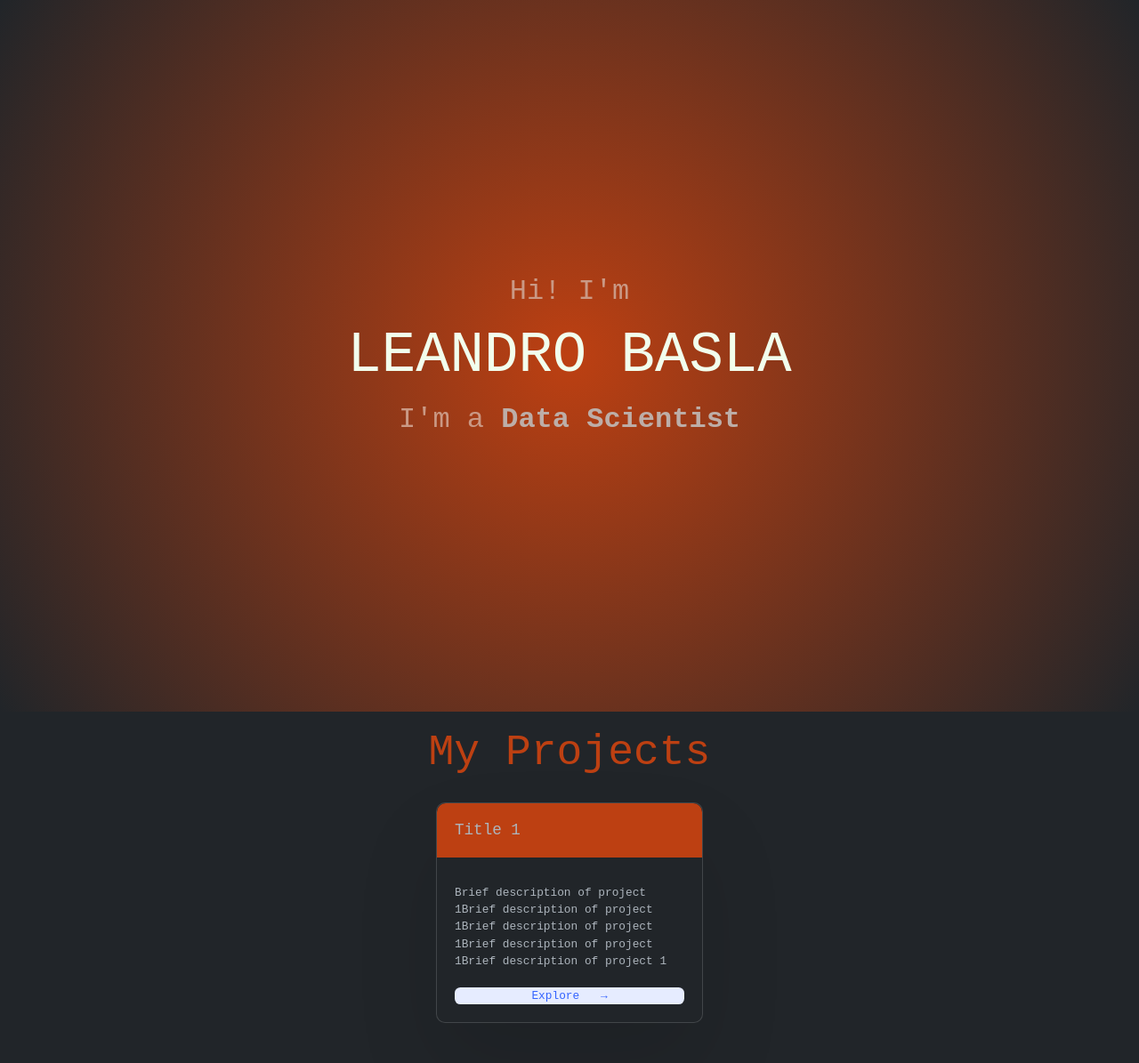
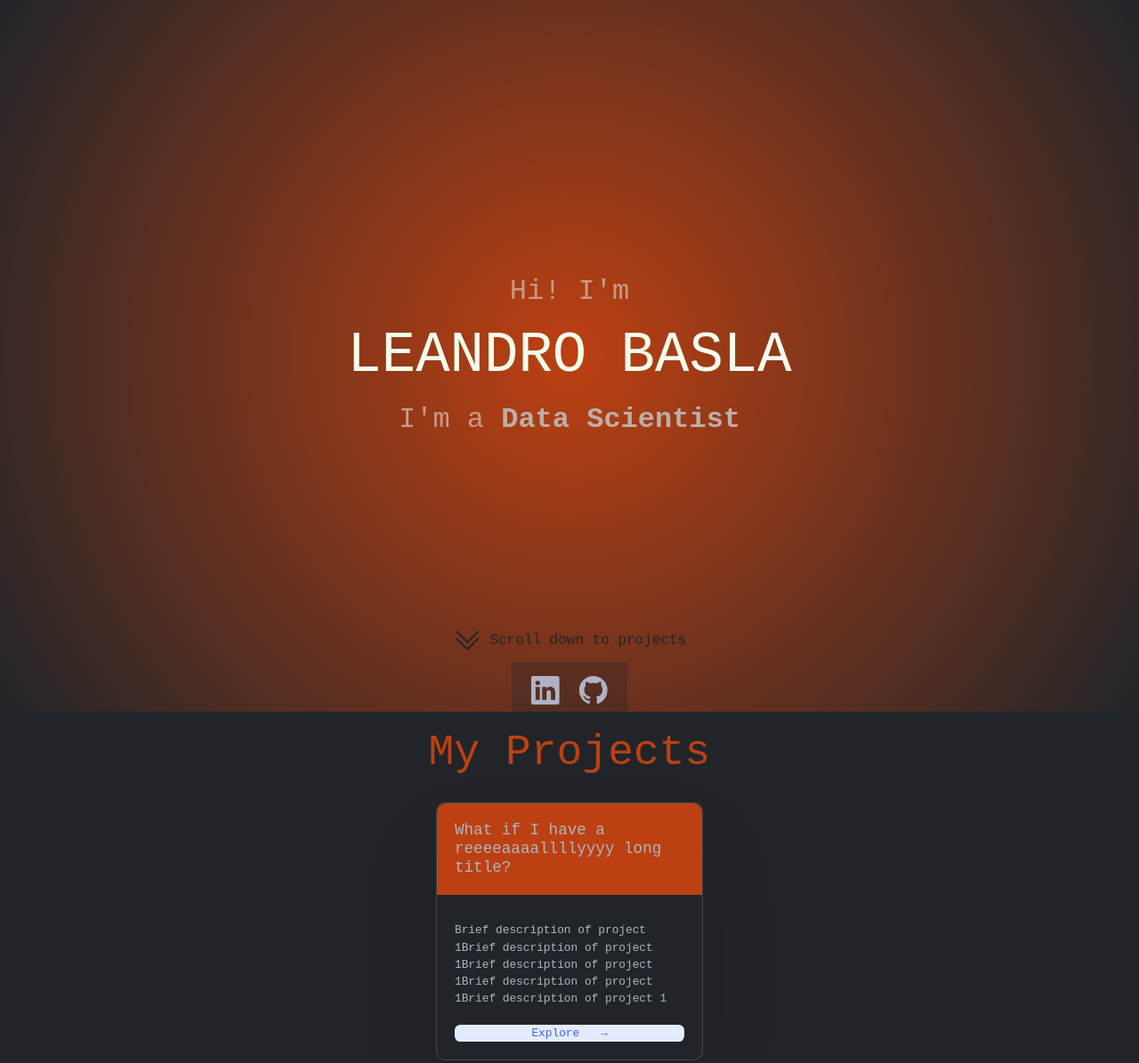
Before and after one commit to bleand/bleand.github.io, a plain HTML site: page index.html in a window 1280 px wide. Shown: the top 1195 px of the page at 89% size. Drawn offline with nearby package versions, Linux system fonts and the light colour scheme; a web font is replaced by a local one.

Commit message:
added socials

```diff
--- a/index.html
+++ b/index.html
@@ -17,21 +17,43 @@
     <header id="intro">
         <div class="container">
             <div>Hi! I'm</div>
-            <div class="intro-text">LEANDRO BASLA
-            </div>
+            <div class="intro-text">LEANDRO BASLA</div>
             <div>I'm a <strong>Data Scientist</strong></div>
         </div>
+        <a href="#main" id="scrolldown">
+            <svg xmlns="http://www.w3.org/2000/svg" width="16" height="16" fill="currentColor" class="bi bi-chevron-double-down" viewBox="0 0 16 16">
+              <path fill-rule="evenodd" d="M1.646 6.646a.5.5 0 0 1 .708 0L8 12.293l5.646-5.647a.5.5 0 0 1 .708.708l-6 6a.5.5 0 0 1-.708 0l-6-6a.5.5 0 0 1 0-.708z"/>
+              <path fill-rule="evenodd" d="M1.646 2.646a.5.5 0 0 1 .708 0L8 8.293l5.646-5.647a.5.5 0 0 1 .708.708l-6 6a.5.5 0 0 1-.708 0l-6-6a.5.5 0 0 1 0-.708z"/>
+            </svg>
+            Scroll down to projects
+        </a>
+        <ul class="hh-social">
+            <li>
+                <a href="https://www.linkedin.com/in/leandro-basla/">
+                    <svg xmlns="http://www.w3.org/2000/svg" width="16" height="16" fill="currentColor" class="bi bi-linkedin" viewBox="0 0 16 16">
+                        <path d="M0 1.146C0 .513.526 0 1.175 0h13.65C15.474 0 16 .513 16 1.146v13.708c0 .633-.526 1.146-1.175 1.146H1.175C.526 16 0 15.487 0 14.854V1.146zm4.943 12.248V6.169H2.542v7.225h2.401zm-1.2-8.212c.837 0 1.358-.554 1.358-1.248-.015-.709-.52-1.248-1.342-1.248-.822 0-1.359.54-1.359 1.248 0 .694.521 1.248 1.327 1.248h.016zm4.908 8.212V9.359c0-.216.016-.432.08-.586.173-.431.568-.878 1.232-.878.869 0 1.216.662 1.216 1.634v3.865h2.401V9.25c0-2.22-1.184-3.252-2.764-3.252-1.274 0-1.845.7-2.165 1.193v.025h-.016a5.54 5.54 0 0 1 .016-.025V6.169h-2.4c.03.678 0 7.225 0 7.225h2.4z"/>
+                    </svg>
+                </a>
+            </li>
+            <li>
+                <a href="https://github.com/bleand">
+                    <svg xmlns="http://www.w3.org/2000/svg" width="16" height="16" fill="currentColor" class="bi bi-github" viewBox="0 0 16 16">
+                        <path d="M8 0C3.58 0 0 3.58 0 8c0 3.54 2.29 6.53 5.47 7.59.4.07.55-.17.55-.38 0-.19-.01-.82-.01-1.49-2.01.37-2.53-.49-2.69-.94-.09-.23-.48-.94-.82-1.13-.28-.15-.68-.52-.01-.53.63-.01 1.08.58 1.23.82.72 1.21 1.87.87 2.33.66.07-.52.28-.87.51-1.07-1.78-.2-3.64-.89-3.64-3.95 0-.87.31-1.59.82-2.15-.08-.2-.36-1.02.08-2.12 0 0 .67-.21 2.2.82.64-.18 1.32-.27 2-.27.68 0 1.36.09 2 .27 1.53-1.04 2.2-.82 2.2-.82.44 1.1.16 1.92.08 2.12.51.56.82 1.27.82 2.15 0 3.07-1.87 3.75-3.65 3.95.29.25.54.73.54 1.48 0 1.07-.01 1.93-.01 2.2 0 .21.15.46.55.38A8.012 8.012 0 0 0 16 8c0-4.42-3.58-8-8-8z"/>
+                    </svg>
+                </a>
+            </li>
+        </ul>
     </header>
 
 
-    <main>
+    <main id="main">
         <div id="main-page">
             <div class="container">
                 <div class="portfolio-title"> My Projects </div>
 
                 <div class="cards-container">
                     <div class="card">
-                        <h2 class="card_header">Title 1</h2>
+                        <h2 class="card_header">What if I have a reeeeaaaallllyyyy long title?</h2>
                         <div class="card_description">
                             <p>Brief description of project 1Brief description of project 1Brief description of project 1Brief description of project 1Brief description of project 1</p>
                             <a href="https://www.google.com" class="card__btn">Explore <span>&rarr;</span></a>
--- a/style.css
+++ b/style.css
@@ -42,6 +42,56 @@ body {
 
 #intro strong {
     color: #bdaea8;
+}
+
+#scrolldown{
+    position: absolute;
+    text-decoration: none;
+    color: #212529;
+    top: 90%;
+    right: 50%;
+    transform: translate(50%, -50%);
+}
+#scrolldown svg{
+    height: 32px;
+    width: 32px;
+}
+
+.hh-social{
+    position: absolute;
+    transform-style: preserve-3d;
+    top: 97%;
+    right: 50%;
+    list-style: none;
+    margin: 0;
+    transition: opacity .35s ease .75s;
+    z-index: 7;
+    background: #21252950;
+    padding: 16px;
+    transform: translate(50%, -50%);
+}
+
+.hh-social li {
+    display:inline;
+    padding: 6px;
+}
+
+.hh-social a{
+    text-decoration: none;
+}
+
+.hh-social svg {
+    width: 32px;
+    height: 32px
+}
+
+.hh-social svg path {
+    fill: #b0b2c3;
+    transition: fill .3s ease
+}
+
+.hh-social li:focus svg path,.hh-social li:hover svg path {
+    fill: #fff
 }
 
 /*Cards*/
```
